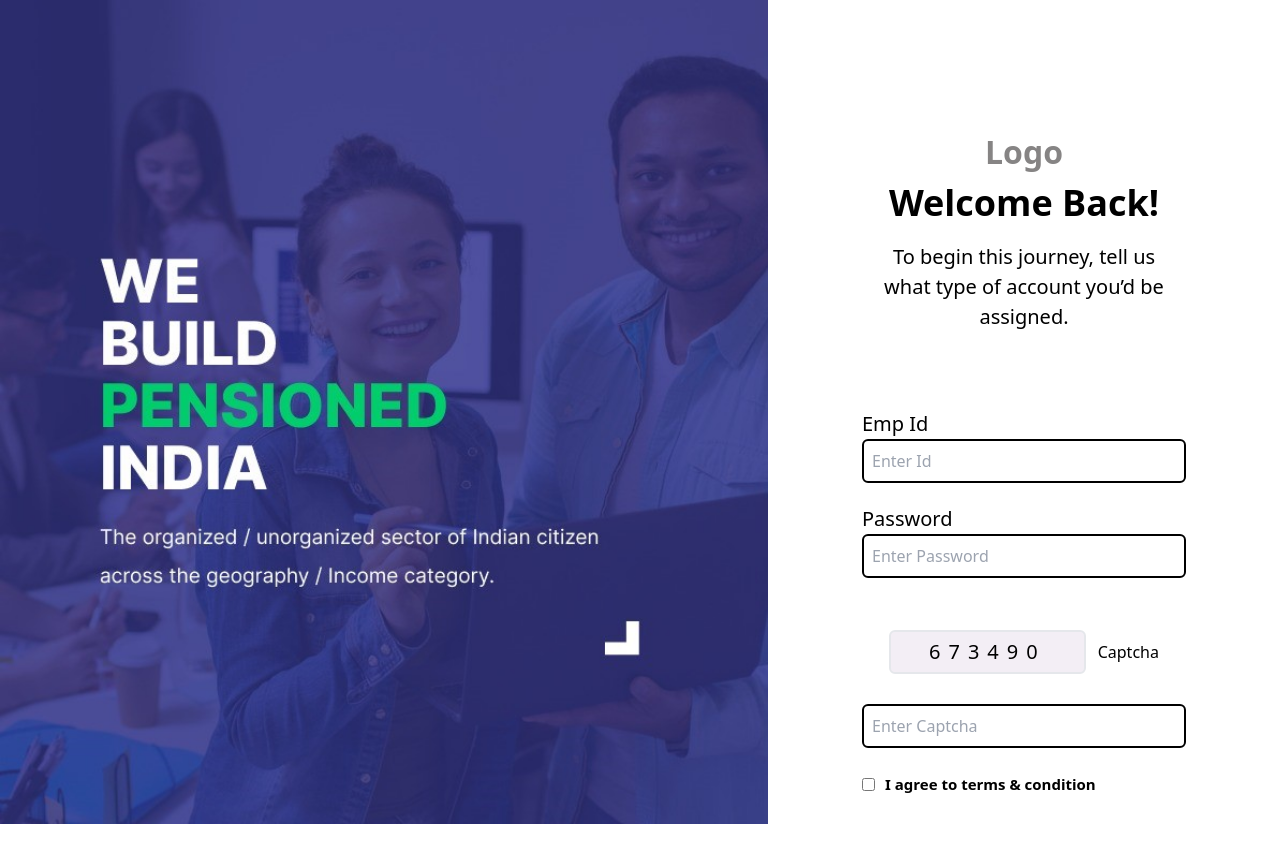
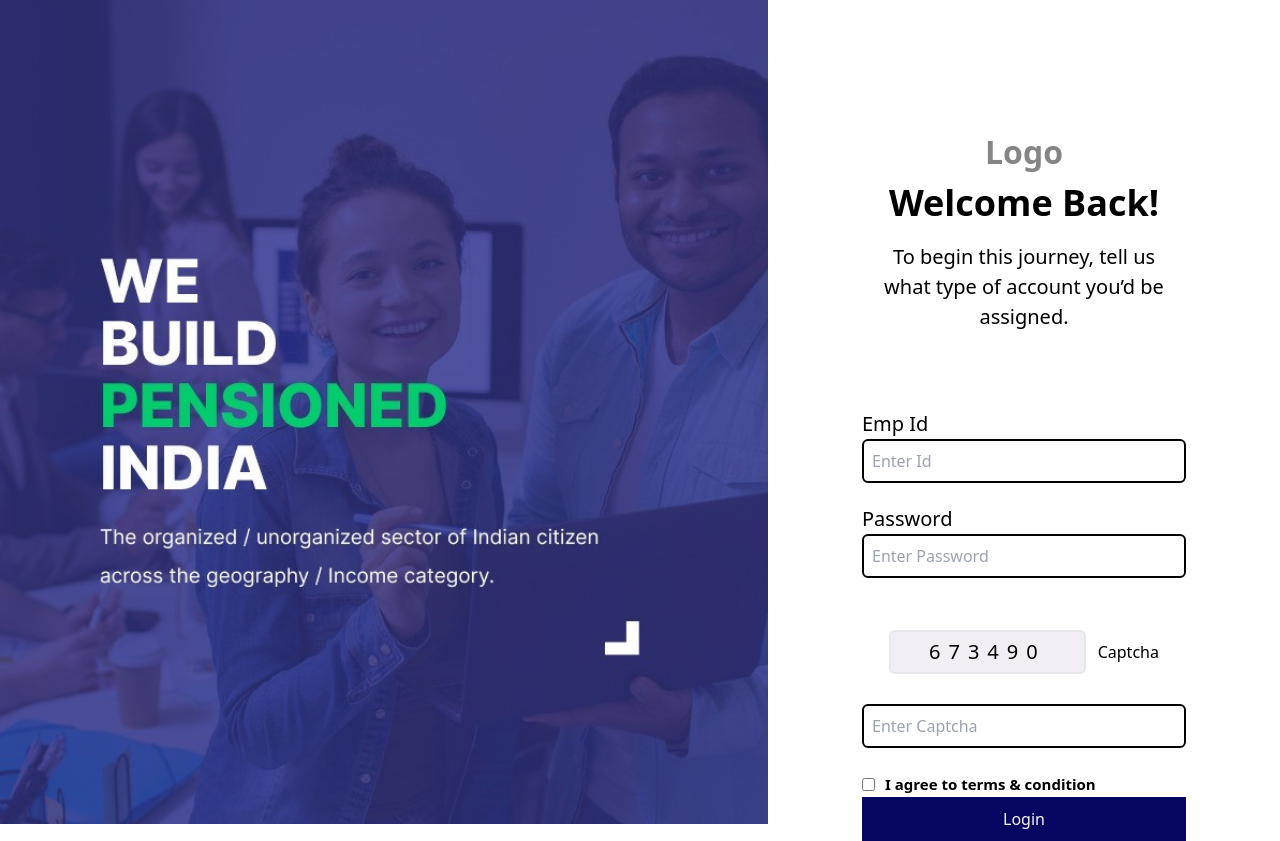
Before and after one commit to amitabhiam/p_clone, a React (Vite) app: page / in a window 1280 px wide. Built offline with nearby package versions, Linux system fonts and the light colour scheme.

Commit message:
Login update

```diff
--- a/src/Login.jsx
+++ b/src/Login.jsx
@@ -1,3 +1,5 @@
+import LoginButtton from "./LoginButtton"
+
 const Login = () => {
   return (
     <div className="flex h-[100vh] w-[100%]">
@@ -52,6 +54,10 @@ Password
             </div>
             </div>
 
+            <div>
+                <LoginButtton />
+            </div>
+
 
 
 
```
